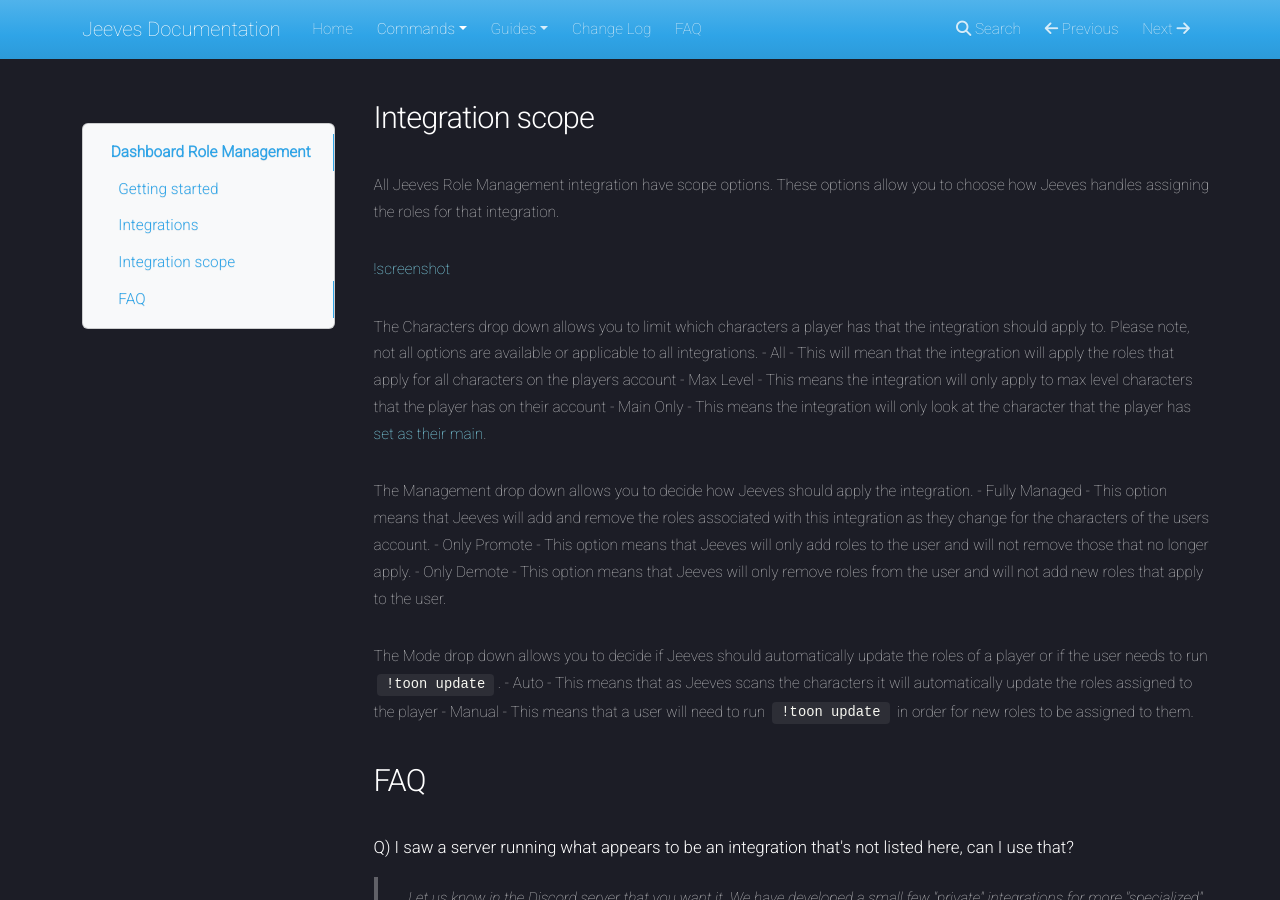
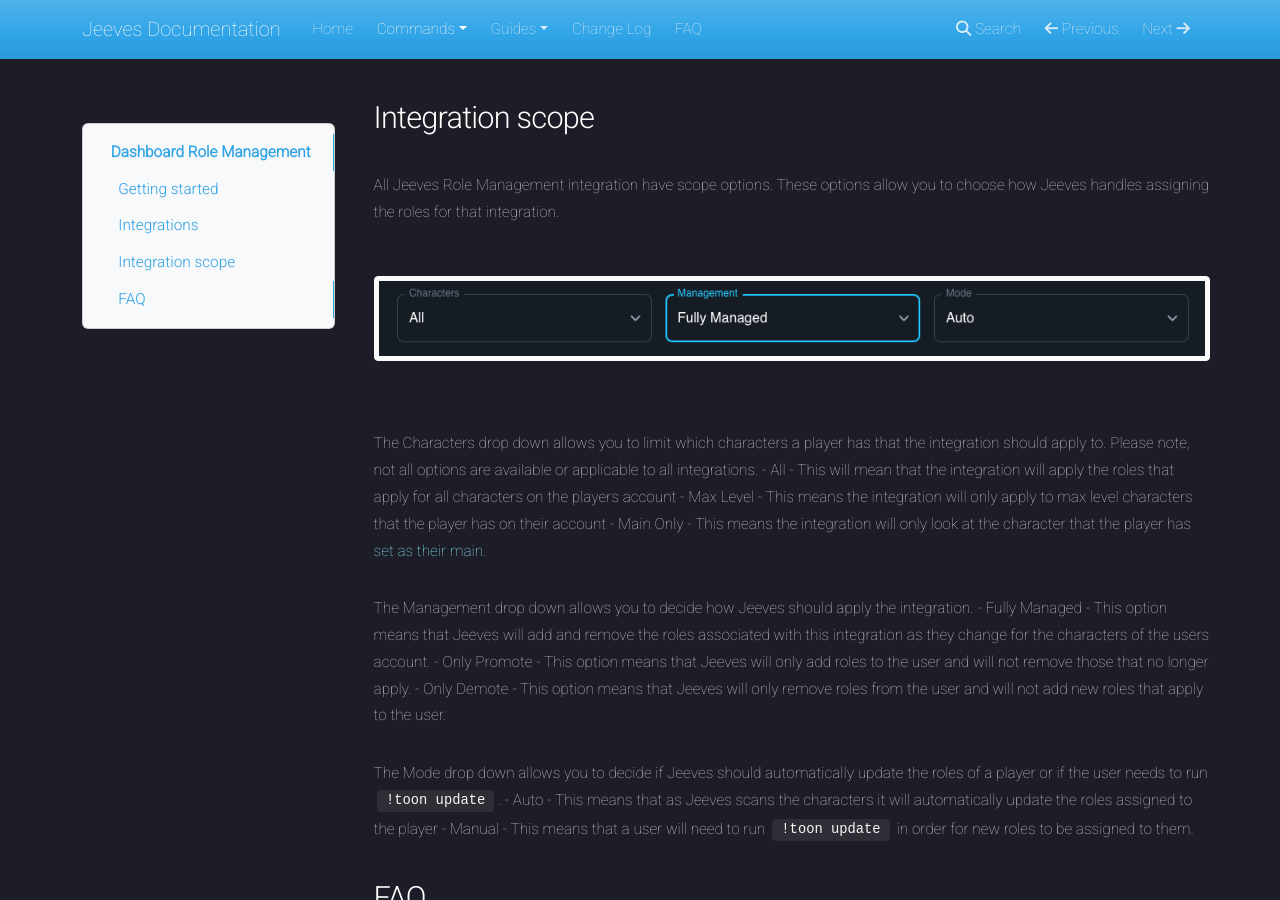
Before and after one commit to TeamJeeves/Jeeves-Bot-Documentation, an MkDocs documentation site: the page built from docs/commands/dashboard/role-management.md, in a window 1280 px wide and 900 px high, scrolled down 1668 px. Built offline with MkDocs 1.6.1, drawn with Linux system fonts in a browser that asks for light colours; nearby versions of some CDN libraries.

Commit message:
fix screenshot link

```diff
--- a/docs/commands/dashboard/role-management.md
+++ b/docs/commands/dashboard/role-management.md
@@ -52,7 +52,7 @@ There are a number of integration that Jeeves has available to use. For more ins
 
 All Jeeves Role Management integration have scope options. These options allow you to choose how Jeeves handles assigning the roles for that integration.
 
-[!screenshot](../../../img/role-management-scope.png)
+![Screenshot](../../../img/role-management-scope.png)
 
 The Characters drop down allows you to limit which characters a player has that the integration should apply to. Please note, not all options are available or applicable to all integrations.
 - All
```
